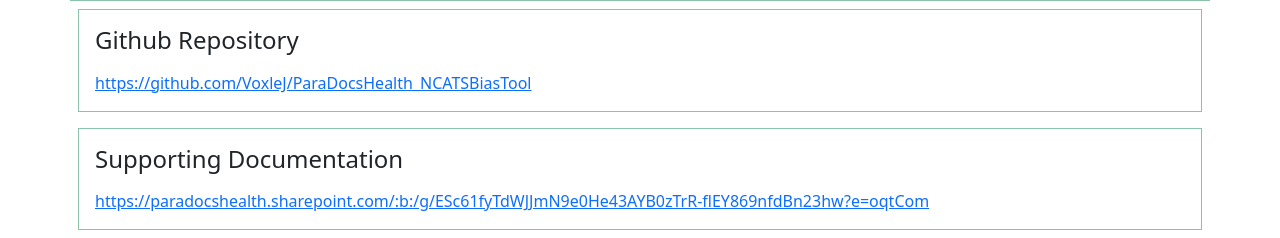
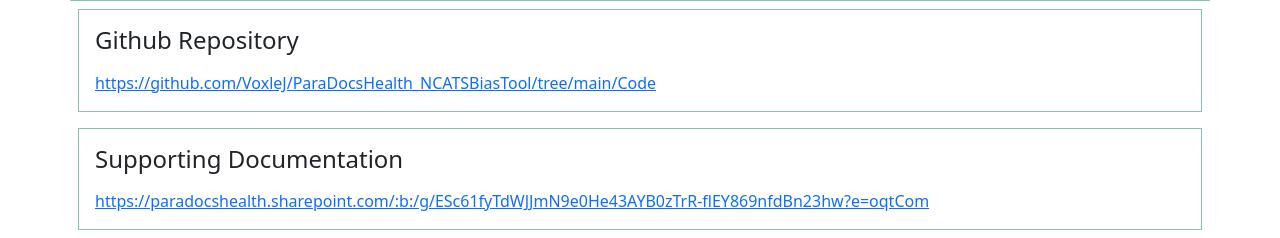
Before and after one commit to VoxleJ/ParaDocsHealth_NCATSBiasTool, a plain HTML site: page index.html in a window 1280 px wide. Shown: the part 1418-1656 px from the top of the page. Drawn offline with nearby package versions, Linux system fonts and the light colour scheme.

Commit message:
Update index.html

```diff
--- a/index.html
+++ b/index.html
@@ -58,7 +58,7 @@
   <div class="row">
     <div class="col p-2 m-2 p-3 border border-success mr-3"  style="--bs-border-opacity: .5;">
         <h4 class="pb-2">Github Repository</h4>
-    <a href="#">https://github.com/VoxleJ/ParaDocsHealth_NCATSBiasTool</a> </div>
+    <a href="#">https://github.com/VoxleJ/ParaDocsHealth_NCATSBiasTool/tree/main/Code</a> </div>
     <div class="col p-2 m-2 p-3 border border-success"  style="--bs-border-opacity: .5;">
         <h4 class="pb-2">Supporting Documentation</h4>
     <a href="#">https://paradocshealth.sharepoint.com/:b:/g/ESc61fyTdWJJmN9e0He43AYB0zTrR-flEY869nfdBn23hw?e=oqtCom</a> </div>
```
